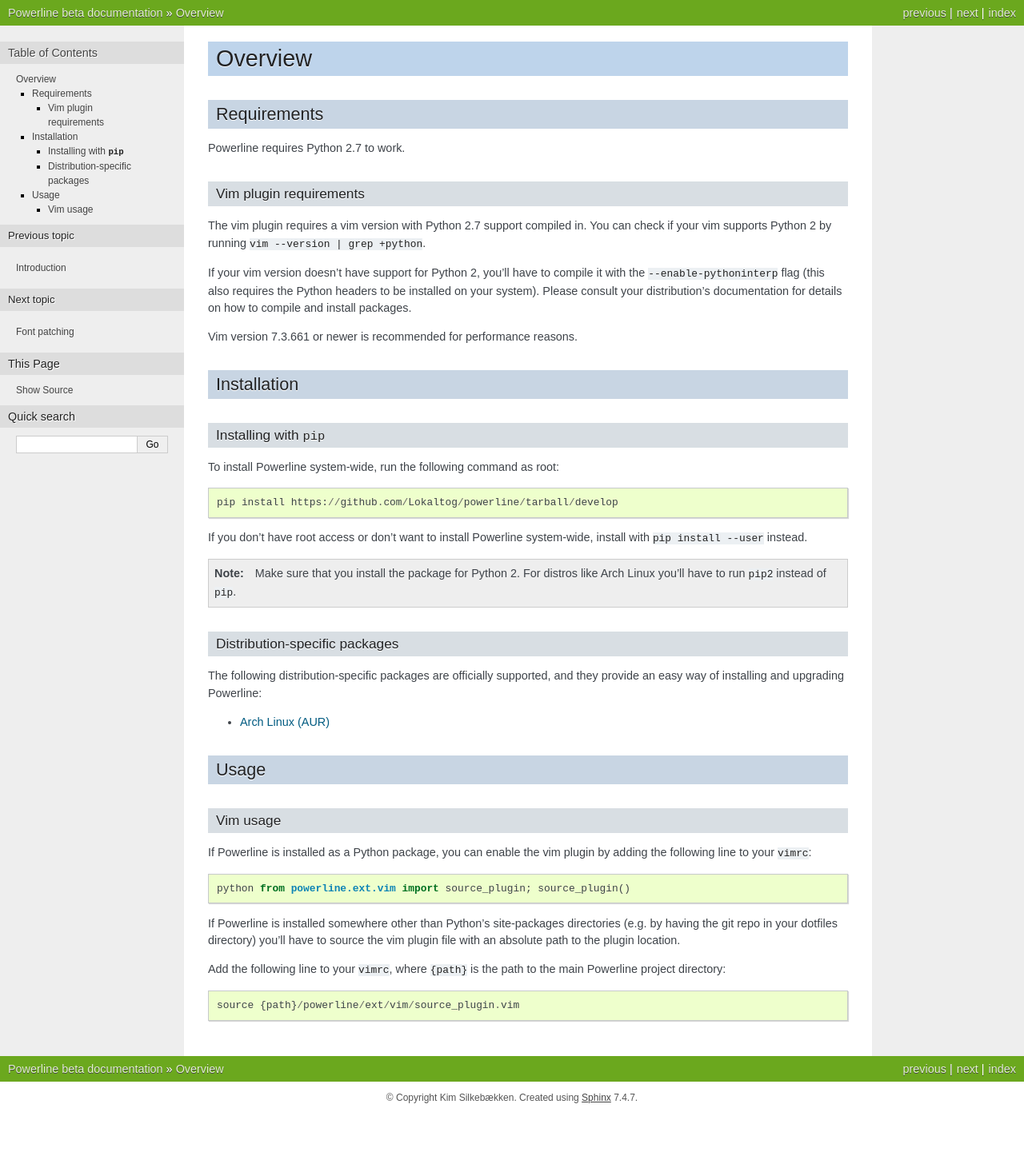
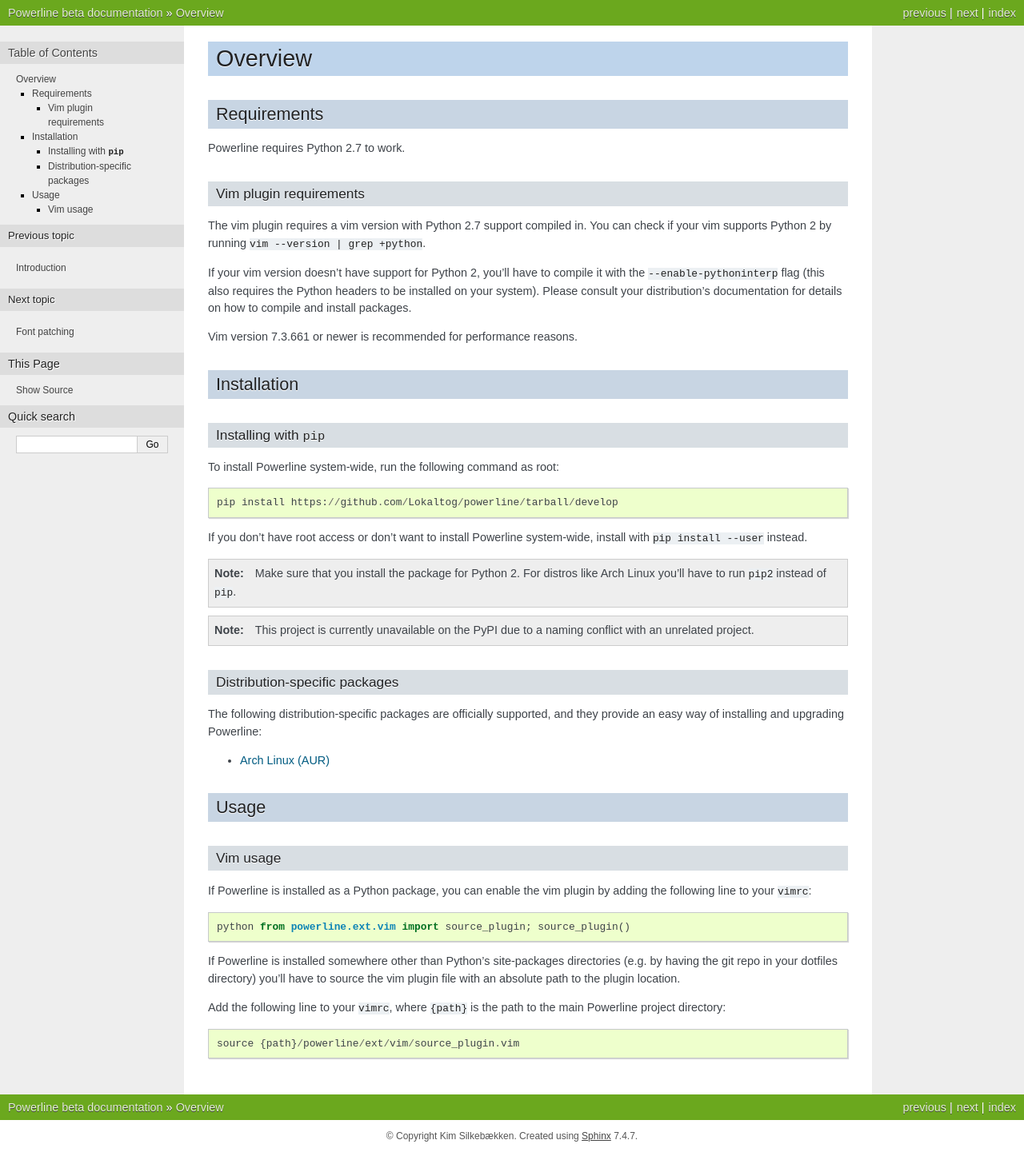
Before and after one commit to someyooyo/someyooyo, a Sphinx documentation site: the page built from docs/source/overview.rst, in a window 1280 px wide. Shown: the whole page at 80% size. Built offline with Sphinx 7.4.7, drawn with Linux system fonts in a browser that asks for light colours; before the commit the page ends 1393 px from its top, so only the background shows below that.

Commit message:
Re-add note about PyPI which got removed from the docs
Refs #34.

```diff
--- a/docs/source/overview.rst
+++ b/docs/source/overview.rst
@@ -37,6 +37,9 @@ system-wide, install with ``pip install --user`` instead.
 .. note:: Make sure that you install the package for Python 2. For distros
    like Arch Linux you'll have to run ``pip2`` instead of ``pip``.
 
+.. note:: This project is currently unavailable on the PyPI due to a naming
+   conflict with an unrelated project.
+
 Distribution-specific packages
 ^^^^^^^^^^^^^^^^^^^^^^^^^^^^^^
 
```
